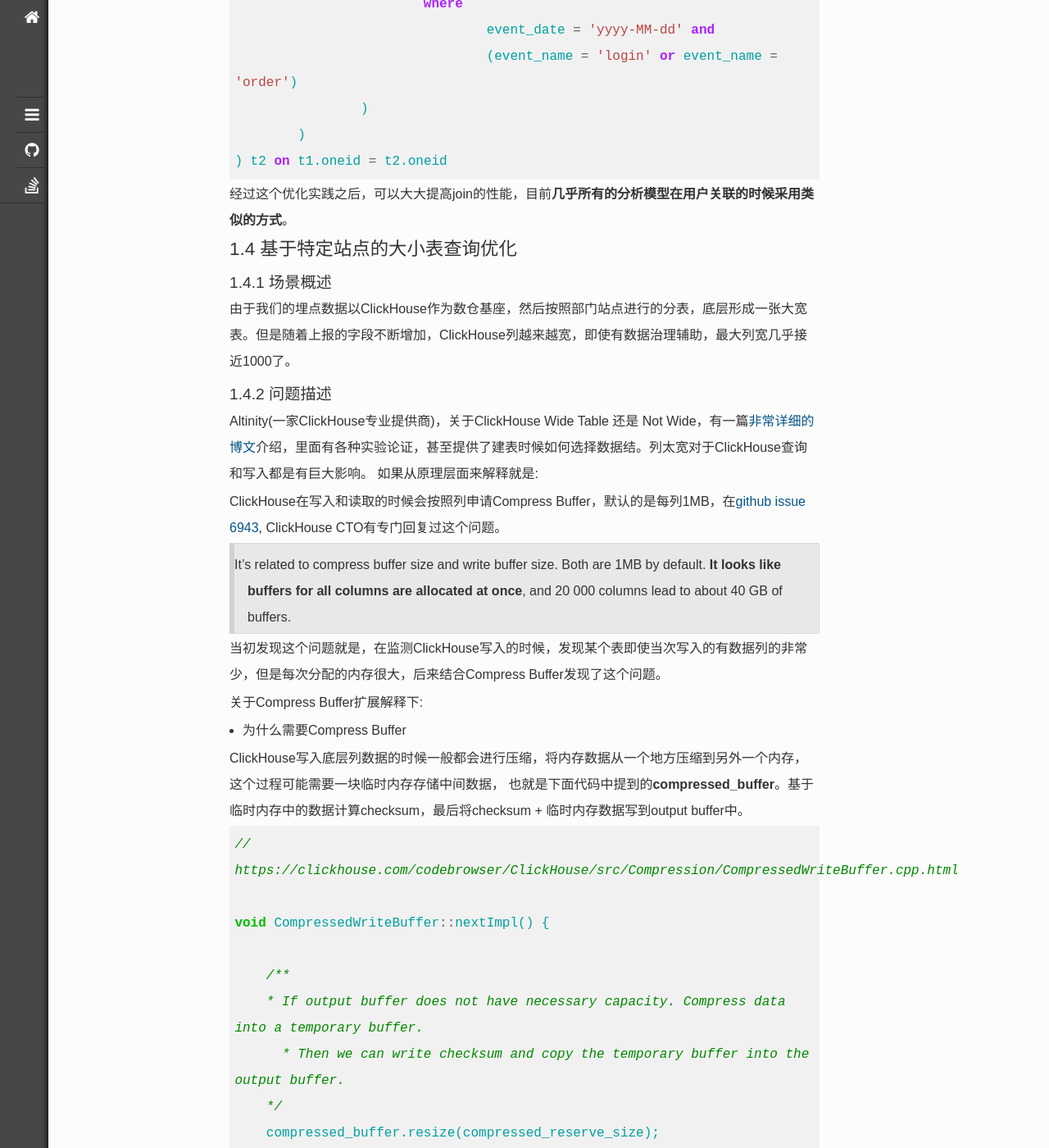
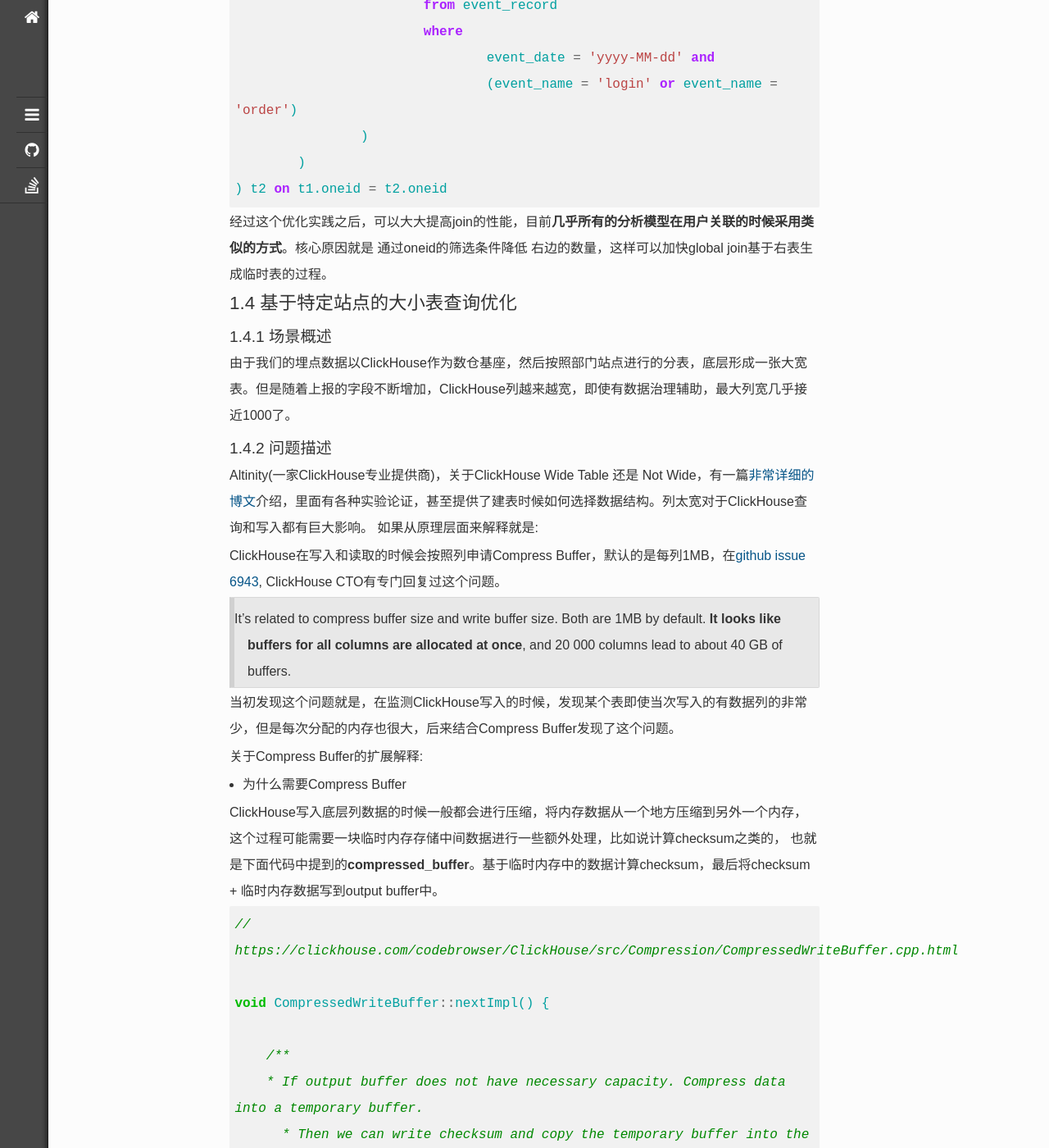
Before and after one commit to jacoffee/jacoffee.github.io, a Jekyll site: the page built from _posts/2022-06-15-clickchouse-query-optimization.md, in a window 1280 px wide and 1400 px high, scrolled down 7171 px. Shown: the whole window at 82% size. Built offline with Jekyll 4.4.1, drawn with Linux system fonts in a browser that asks for light colours; nearby versions of some CDN libraries; library files that are not in the unit come from our copies; some of the changed text lies outside the part shown.

Commit message:
fix: text change

````diff
--- a/_posts/2022-06-15-clickchouse-query-optimization.md
+++ b/_posts/2022-06-15-clickchouse-query-optimization.md
@@ -210,13 +210,17 @@
 ) t2 on t1.oneid = t2.oneid
 ```
 
+关于ClickHouse分布式表查询原理，可以参考[【数据库综述系列】ClickHouse综述(下)]()  的 关于Distributed Subqueries 部分。
+
+
+
 ### 1.3.2 问题描述
 
-由于用户维表较大，有的站点可能达到上10亿，但是如果查询时用户维表上没有很有**筛选力度的条件的**，右表就会非常大。关于ClickHouse join相关的执行流程，读者可以自行参考社区的相关文章。 在上例中，即使使用了global join，在我们的正常模型查询也是非常慢的。原因也很简单，两个比较大的表join，磁盘、网络IO都是很夸张的。
+由于用户维表较大，有的站点可能达到上10亿，但是如果查询时用户维表上没有很有**筛选力度的条件的**，右表就会非常大。 在上例中，即使使用了global join，在我们的正常模型查询也是非常慢的，假设事件表选了一个周的范围。原因也很简单，当前版本的Join支持还是比较局限的再加上两个比较大的表join，磁盘、网络IO都是很夸张的。
 
 ### 1.3.3 优化方向
 
-考虑到用户维表的主键是oneid + 关联关系是内联 + 只有在事件表有行为的用户，才需要去联表，基于这点考虑，**在联表之前基于事件表的条件先捞出oneid，作为用户维表查询的一部分条件**，SQL大致类似于这种:
+考虑到用户维表的主键是oneid  + 只有在事件表有行为的用户，才需要去联表，基于这点考虑，**在联表之前基于事件表的条件先捞出oneid，作为用户维表查询的一部分条件**，SQL大致类似于这种:
 
 ```sql
 select
@@ -252,7 +256,7 @@
 ) t2 on t1.oneid = t2.oneid
 ```
 
-经过这个优化实践之后，可以大大提高join的性能，目前**几乎所有的分析模型在用户关联的时候采用类似的方式**。
+经过这个优化实践之后，可以大大提高join的性能，目前**几乎所有的分析模型在用户关联的时候采用类似的方式**。核心原因就是 通过oneid的筛选条件降低 右边的数量，这样可以加快global join基于右表生成临时表的过程。
 
 
 ## 1.4 基于特定站点的大小表查询优化
@@ -263,22 +267,20 @@
 
 ### 1.4.2 问题描述
 
-Altinity(一家ClickHouse专业提供商)，关于ClickHouse Wide Table 还是 Not Wide，有一篇[非常详细的博文](https://altinity.com/blog/too-wide-or-not-too-wide-that-is-the-clickhouse-question)介绍，里面有各种实验论证，甚至提供了建表时候如何选择数据结。列太宽对于ClickHouse查询和写入都是有巨大影响。 如果从原理层面来解释就是:
+Altinity(一家ClickHouse专业提供商)，关于ClickHouse Wide Table 还是 Not Wide，有一篇[非常详细的博文](https://altinity.com/blog/too-wide-or-not-too-wide-that-is-the-clickhouse-question)介绍，里面有各种实验论证，甚至提供了建表时候如何选择数据结构。列太宽对于ClickHouse查询和写入都有巨大影响。 如果从原理层面来解释就是:
 
 ClickHouse在写入和读取的时候会按照列申请Compress Buffer，默认的是每列1MB，在[github issue 6943](https://github.com/ClickHouse/ClickHouse/issues/6943), ClickHouse CTO有专门回复过这个问题。
 
 > It's related to compress buffer size and write buffer size. Both are 1MB by default.
 > **It looks like buffers for all columns are allocated at once**, and 20 000 columns lead to about 40 GB of buffers.
 
-当初发现这个问题就是，在监测ClickHouse写入的时候，发现某个表即使当次写入的有数据列的非常少，但是每次分配的内存很大，后来结合Compress Buffer发现了这个问题。
+当初发现这个问题就是，在监测ClickHouse写入的时候，发现某个表即使当次写入的有数据列的非常少，但是每次分配的内存也很大，后来结合Compress Buffer发现了这个问题。
 
-
-
-关于Compress Buffer扩展解释下:
+关于Compress Buffer的扩展解释:
 
 + 为什么需要Compress Buffer
 
-ClickHouse写入底层列数据的时候一般都会进行压缩，将内存数据从一个地方压缩到另外一个内存，这个过程可能需要一块临时内存存储中间数据， 也就是下面代码中提到的**compressed_buffer**。基于临时内存中的数据计算checksum，最后将checksum + 临时内存数据写到output buffer中。
+ClickHouse写入底层列数据的时候一般都会进行压缩，将内存数据从一个地方压缩到另外一个内存，这个过程可能需要一块临时内存存储中间数据进行一些额外处理，比如说计算checksum之类的， 也就是下面代码中提到的**compressed_buffer**。基于临时内存中的数据计算checksum，最后将checksum + 临时内存数据写到output buffer中。
 
 ```c++
 // https://clickhouse.com/codebrowser/ClickHouse/src/Compression/CompressedWriteBuffer.cpp.html
@@ -289,11 +291,14 @@
     * If output buffer does not have necessary capacity. Compress data into a temporary buffer.
       * Then we can write checksum and copy the temporary buffer into the output buffer.
     */
+    // 分配 compressed_buffer 用于额外的数据处理
     compressed_buffer.resize(compressed_reserve_size);
+
     UInt32 compressed_size = codec->compress(working_buffer.begin(), decompressed_size, compressed_buffer.data());
 
 
     CityHash_v1_0_2::uint128 checksum = CityHash_v1_0_2::CityHash128(compressed_buffer.data(), compressed_size);
+
     writeBinaryLittleEndian(checksum.low64, out);
     writeBinaryLittleEndian(checksum.high64, out);
     out.write(compressed_buffer.data(), compressed_size);
@@ -318,7 +323,7 @@
 
 ### 1.5.2 问题描述
 
-当时在构建一个分析模型的时候，需要对于数组进行拆分，ClickHouse提供了arraySplit函数，关于相关语法可以参考官网，第二个参数是切分点，一般是包含1,0的数组，通常会想到使用arrayEnumerate来获取数组的索引，一般会配合arrayMap使用。
+当时在构建一个分析模型的时候，需要对于数组进行拆分，ClickHouse提供了arraySplit函数，关于相关语法可以参考官网，第二个参数是切分点，一般是包含1,0的数组。通常会想到使用arrayEnumerate来获取数组的索引，一般会配合arrayMap使用。
 
 ```sql
 SELECT
@@ -371,7 +376,7 @@
 
 官网关于ClickHouse配置部分，针对的[max_block_size](https://clickhouse.com/docs/en/operations/settings/settings)的解释，能非常清晰的解释为什么调小这个参数之后，能顺利跑过，简而言之就是：
 
-ClickHouse中数据读取的单位是Block，Block包含的读取的数据行，减少每个Block的数据量从而减少了内存消耗，属于时间换空间的操作。显然这个参数不能调的太小，上面的测试案例只是为了演示而设置成了1。
+ClickHouse中数据读取的单位是Block，**Block包含的读取的数据行**，减少每个Block的数据量从而减少了内存消耗，**属于时间换空间的操作**。显然这个参数不能调的太小，上面的测试案例只是为了演示而设置成了1。
 
 经过这个优化实践之后，差不多有两倍的速度提升。
 
````
Also changed, not shown: other parts of _posts/2022-06-15-clickchouse-query-optimization.md (+6 -6 lines).
